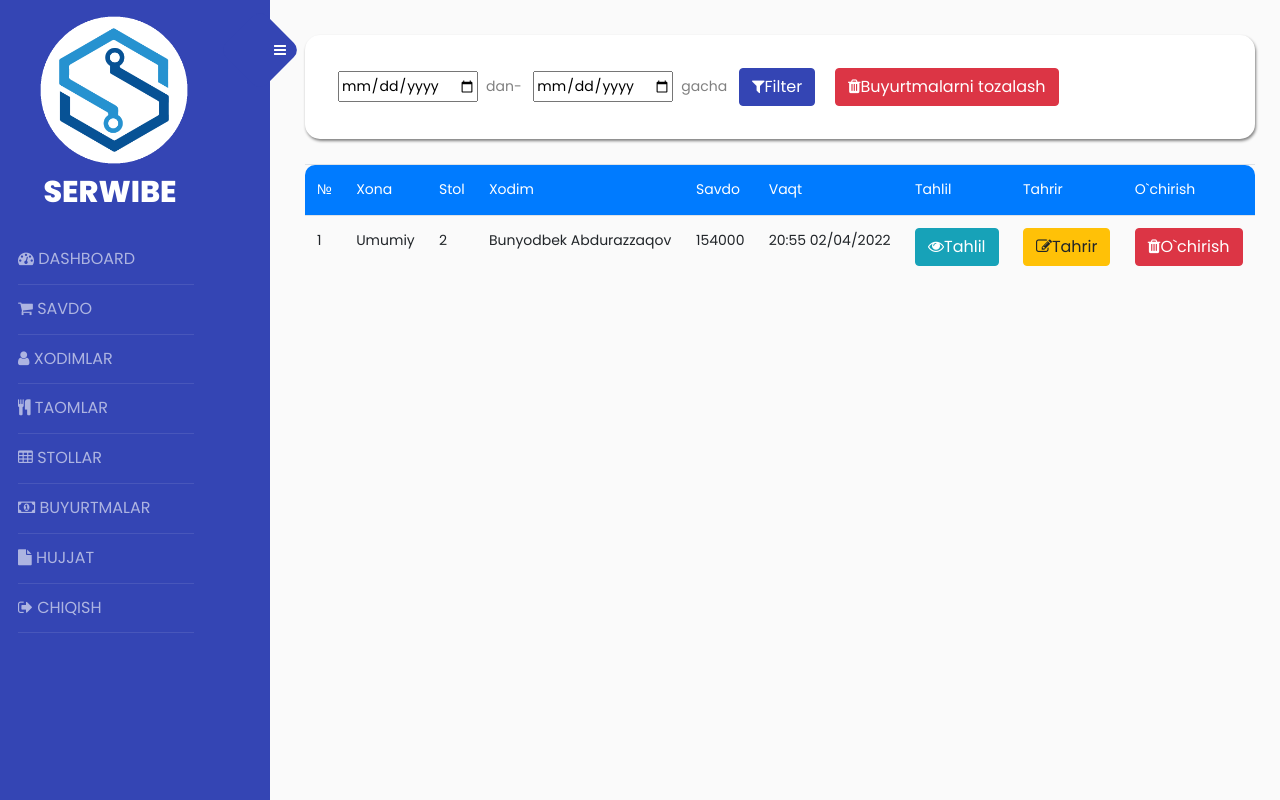
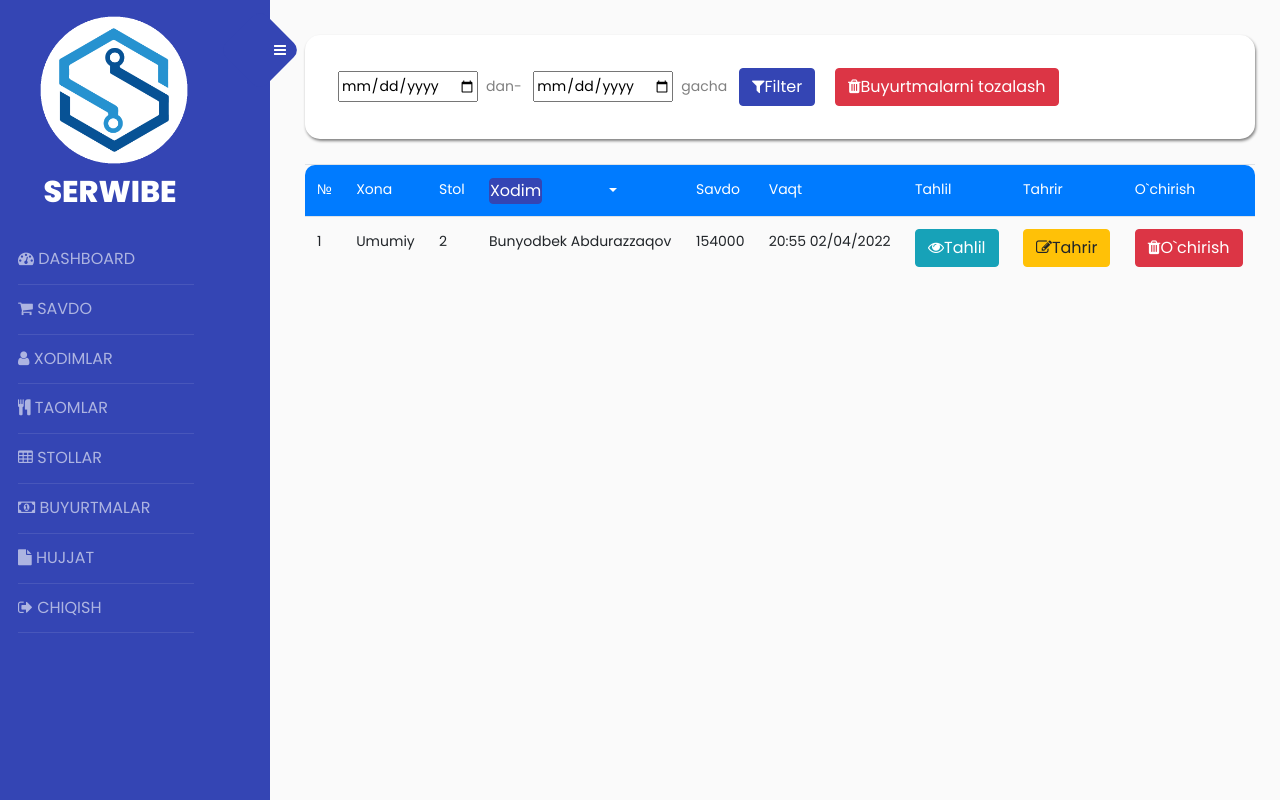
Before and after one commit to hasanbekme/SerWibe, a Django app: page /order in a window 1280 px wide. Run offline with Django 3.2, Linux system fonts and the light colour scheme; parts of the project's set-up code (start-up, migrations or seed data) failed here and were passed over; some libraries are stand-ins or nearby versions.

Commit message:
xodim update

```diff
--- a/templates/order.html
+++ b/templates/order.html
@@ -19,7 +19,19 @@
             <td class="bg-primary text-white" style=" border-radius: 10px 0 0 0">№</td>
             <td class="bg-primary text-white">Xona</td>
             <td class="bg-primary text-white">Stol</td>
-            <td class="bg-primary text-white">Xodim</td>
+            <td class="bg-primary text-white">
+                    <div class="dropdown">
+                      <button class="btn btn-primary p-0 dropdown-toggle"
+                              type="button" id="dropdownMenu1" data-toggle="dropdown"
+                              aria-haspopup="true" aria-expanded="false">
+                        Xodim
+                      </button>
+                      <div class="dropdown-menu" aria-labelledby="dropdownMenu1">
+                        <a class="dropdown-item" href="#!">Bunyodbek Abdurazzaqov</a>
+                        <a class="dropdown-item" href="#!">Nematov Durbek</a>
+                      </div>
+                    </div>
+            </td>
             <td class="bg-primary text-white">Savdo</td>
             <td class="bg-primary text-white">Vaqt</td>
             <td class="bg-primary text-white">Tahlil</td>
```
